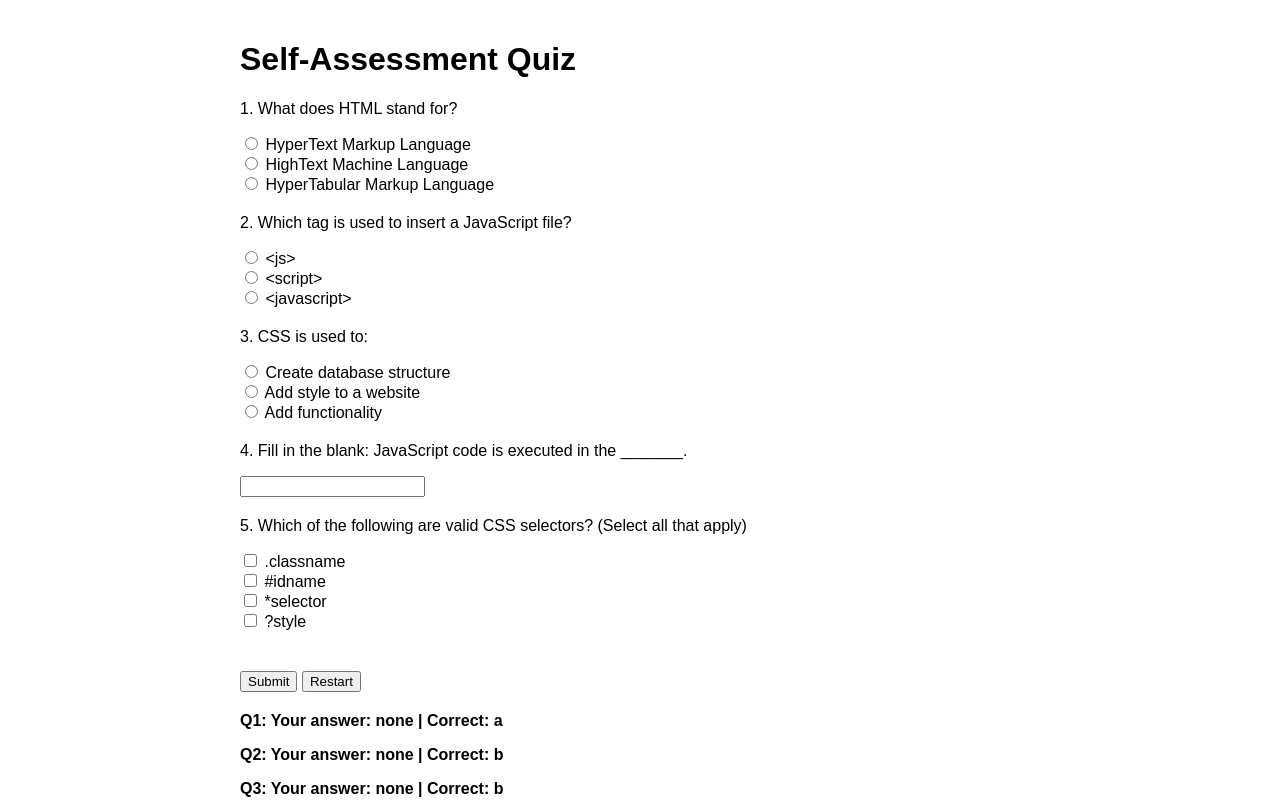
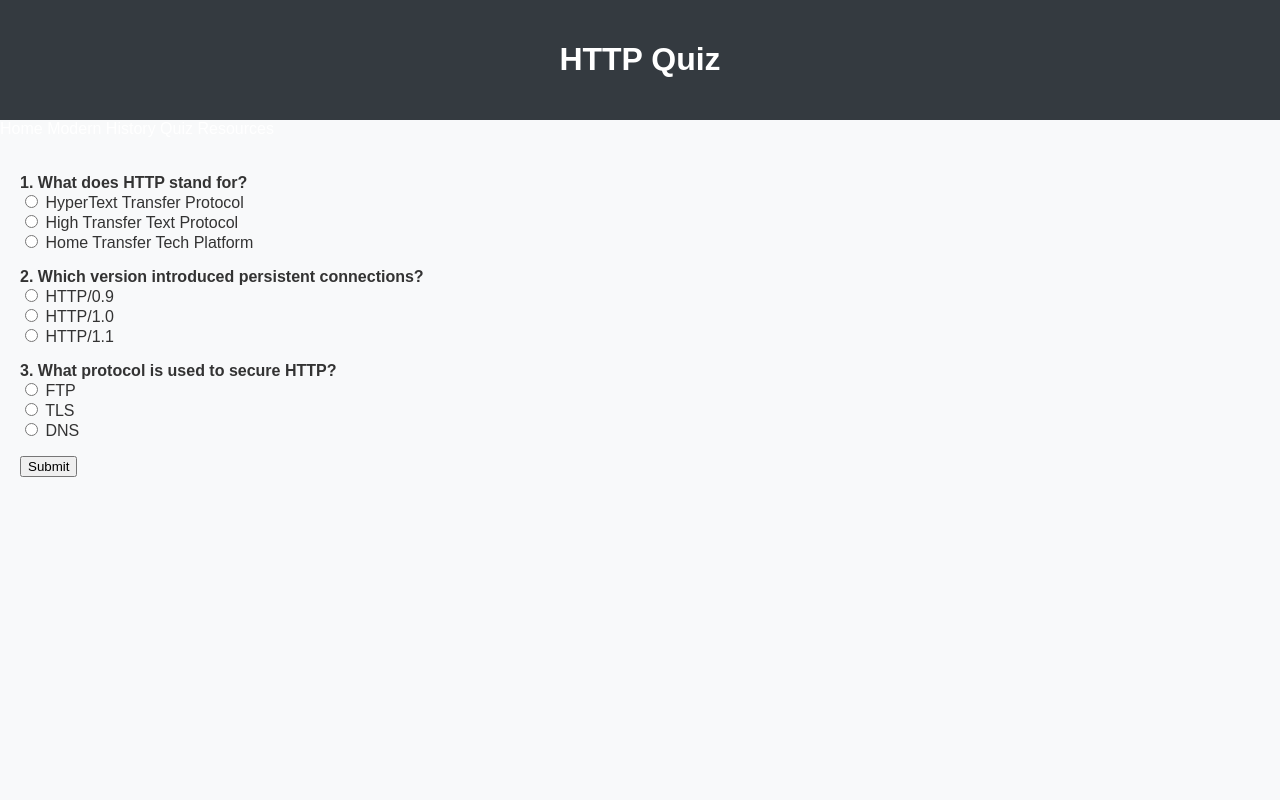
Before and after one commit to jamesjcsparks/http-project, a plain HTML site: page quiz.html in a window 1280 px wide. Both pictures are taken after a click on the button "Submit". Shown: the top 800 px of the page. Drawn offline with Linux system fonts and the light colour scheme.

Commit message:
Add files via upload

```diff
--- a/quiz.html
+++ b/quiz.html
@@ -1,108 +1,48 @@
+
 <!DOCTYPE html>
 <html lang="en">
 <head>
   <meta charset="UTF-8">
-  <title>Milestone 2 Quiz</title>
-  <style>
-    body { font-family: Arial; padding: 20px; max-width: 800px; margin: auto; }
-    h2 { color: #333; }
-    .question { margin-bottom: 20px; }
-    .result { font-weight: bold; margin-top: 20px; }
-    button { margin-top: 20px; }
-  </style>
+  <title>Quiz - HTTP</title>
+  <link rel="stylesheet" href="style.css">
+  <script>
+    function gradeQuiz() {
+      let score = 0;
+      if (document.querySelector('input[name="q1"]:checked')?.value === "a") score++;
+      if (document.querySelector('input[name="q2"]:checked')?.value === "c") score++;
+      if (document.querySelector('input[name="q3"]:checked')?.value === "b") score++;
+      alert("You scored " + score + " out of 3");
+    }
+  </script>
 </head>
 <body>
-
-  <h1>Self-Assessment Quiz</h1>
-  <form id="quizForm">
-
-    <div class="question">
-      <p>1. What does HTML stand for?</p>
-      <label><input type="radio" name="q1" value="a"> HyperText Markup Language</label><br>
-      <label><input type="radio" name="q1" value="b"> HighText Machine Language</label><br>
-      <label><input type="radio" name="q1" value="c"> HyperTabular Markup Language</label>
-    </div>
-
-    <div class="question">
-      <p>2. Which tag is used to insert a JavaScript file?</p>
-      <label><input type="radio" name="q2" value="a"> &lt;js&gt;</label><br>
-      <label><input type="radio" name="q2" value="b"> &lt;script&gt;</label><br>
-      <label><input type="radio" name="q2" value="c"> &lt;javascript&gt;</label>
-    </div>
-
-    <div class="question">
-      <p>3. CSS is used to:</p>
-      <label><input type="radio" name="q3" value="a"> Create database structure</label><br>
-      <label><input type="radio" name="q3" value="b"> Add style to a website</label><br>
-      <label><input type="radio" name="q3" value="c"> Add functionality</label>
-    </div>
-
-    <div class="question">
-      <p>4. Fill in the blank: JavaScript code is executed in the _______.</p>
-      <input type="text" name="q4">
-    </div>
-
-    <div class="question">
-      <p>5. Which of the following are valid CSS selectors? (Select all that apply)</p>
-      <label><input type="checkbox" name="q5" value="a"> .classname</label><br>
-      <label><input type="checkbox" name="q5" value="b"> #idname</label><br>
-      <label><input type="checkbox" name="q5" value="c"> *selector</label><br>
-      <label><input type="checkbox" name="q5" value="d"> ?style</label>
-    </div>
-
-    <button type="button" onclick="checkAnswers()">Submit</button>
-    <button type="button" onclick="resetQuiz()">Restart</button>
-  </form>
-
-  <div id="results" class="result"></div>
-
-  <script>
-    function checkAnswers() {
-      let score = 0;
-      let results = "";
-      const answers = {
-        q1: "a",
-        q2: "b",
-        q3: "b",
-        q4: "browser",
-        q5: ["a", "b", "c"]
-      };
-
-      const q1 = document.querySelector('input[name="q1"]:checked')?.value;
-      const q2 = document.querySelector('input[name="q2"]:checked')?.value;
-      const q3 = document.querySelector('input[name="q3"]:checked')?.value;
-      const q4 = document.querySelector('input[name="q4"]').value.trim().toLowerCase();
-      const q5 = Array.from(document.querySelectorAll('input[name="q5"]:checked')).map(cb => cb.value);
-
-      if (q1 === answers.q1) score++;
-      results += `<p>Q1: Your answer: ${q1 || "none"} | Correct: ${answers.q1}</p>`;
-
-      if (q2 === answers.q2) score++;
-      results += `<p>Q2: Your answer: ${q2 || "none"} | Correct: ${answers.q2}</p>`;
-
-      if (q3 === answers.q3) score++;
-      results += `<p>Q3: Your answer: ${q3 || "none"} | Correct: ${answers.q3}</p>`;
-
-      if (q4 === answers.q4) score++;
-      results += `<p>Q4: Your answer: ${q4 || "none"} | Correct: ${answers.q4}</p>`;
-
-      const correctSet = new Set(answers.q5);
-      const userSet = new Set(q5);
-      if (correctSet.size === userSet.size && [...correctSet].every(x => userSet.has(x))) {
-        score++;
-      }
-      results += `<p>Q5: Your answer: ${q5.join(", ") || "none"} | Correct: ${answers.q5.join(", ")}</p>`;
-
-      results += `<h3>Total Score: ${score}/5</h3>`;
-      results += `<h3>Result: ${score >= 3 ? "Pass ✅" : "Fail ❌"}</h3>`;
-      document.getElementById("results").innerHTML = results;
-    }
-
-    function resetQuiz() {
-      document.getElementById("quizForm").reset();
-      document.getElementById("results").innerHTML = "";
-    }
-  </script>
-
+  <header><h1>HTTP Quiz</h1></header>
+  <nav>
+    <a href="index.html">Home</a>
+    <a href="modern.html">Modern</a>
+    <a href="history.html">History</a>
+    <a href="quiz.html">Quiz</a>
+    <a href="resources.html">Resources</a>
+  </nav>
+  <main>
+    <form>
+      <p><strong>1. What does HTTP stand for?</strong><br>
+        <input type="radio" name="q1" value="a"> HyperText Transfer Protocol<br>
+        <input type="radio" name="q1" value="b"> High Transfer Text Protocol<br>
+        <input type="radio" name="q1" value="c"> Home Transfer Tech Platform<br>
+      </p>
+      <p><strong>2. Which version introduced persistent connections?</strong><br>
+        <input type="radio" name="q2" value="a"> HTTP/0.9<br>
+        <input type="radio" name="q2" value="b"> HTTP/1.0<br>
+        <input type="radio" name="q2" value="c"> HTTP/1.1<br>
+      </p>
+      <p><strong>3. What protocol is used to secure HTTP?</strong><br>
+        <input type="radio" name="q3" value="a"> FTP<br>
+        <input type="radio" name="q3" value="b"> TLS<br>
+        <input type="radio" name="q3" value="c"> DNS<br>
+      </p>
+      <button type="button" onclick="gradeQuiz()">Submit</button>
+    </form>
+  </main>
 </body>
 </html>
```
